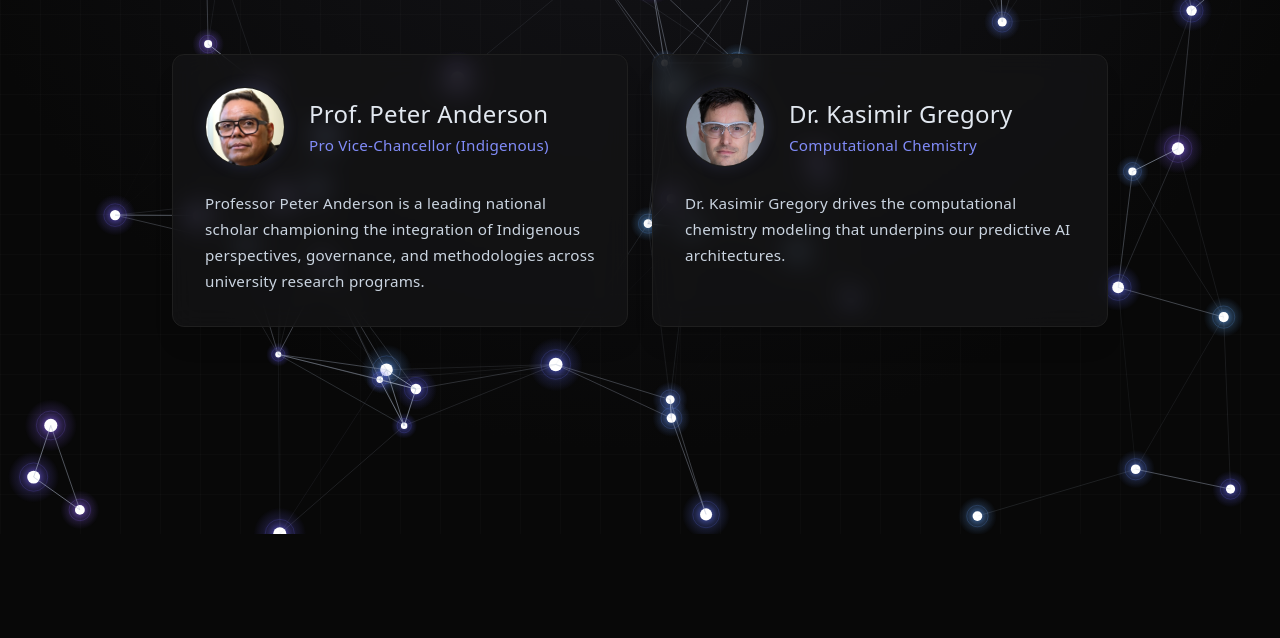
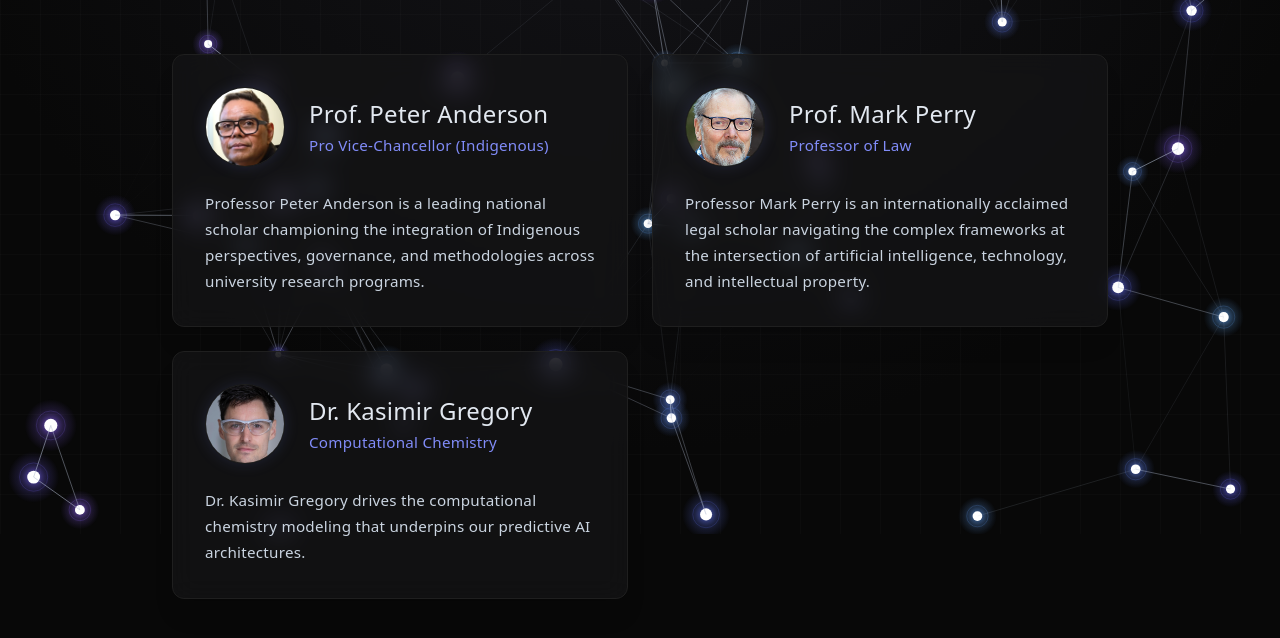
Before and after one commit to notrakrima/Ansatzero, a website: page affiliates.html in a window 1280 px wide. Shown: the part 266-904 px from the top of the page. Before the commit the page ends 860 px from the top, so only its background shows below. Drawn offline with nearby package versions, Linux system fonts and the light colour scheme.

Commit message:
Update homepage text

```diff
--- a/affiliates.html
+++ b/affiliates.html
@@ -105,7 +105,7 @@
             <div class="grid grid-cols-1 md:grid-cols-2 gap-6 mt-4">
 
                 <!-- Affiliate 1 Card -->
-                <div class="bg-isai-bento border border-isai-border rounded-xl p-8 shadow-xl backdrop-blur-md hover:border-isai-accent hover:-translate-y-1 hover:shadow-[0_0_30px_rgba(129,140,248,0.1)] transition-all duration-300">
+                <a href="https://www.une.edu.au/info-for/indigenous-matters/oorala/whats-on/frank-archibald-memorial-lecture-series/2022-prof.-peter-anderson" target="_blank" rel="noopener noreferrer" class="block bg-isai-bento border border-isai-border rounded-xl p-8 shadow-xl backdrop-blur-md hover:border-isai-accent hover:-translate-y-1 hover:shadow-[0_0_30px_rgba(129,140,248,0.1)] transition-all duration-300">
                     <div class="flex items-center gap-6 mb-6">
                         <!-- Image targeting the new images folder -->
                         <img src="images/peter-anderson.jpg" alt="Prof. Peter Anderson" class="w-20 h-20 rounded-full border border-isai-border shadow-[0_0_15px_rgba(129,140,248,0.15)] object-cover">
@@ -118,10 +118,26 @@
                     <div class="space-y-4">
                         <p class="text-[0.95rem] leading-[1.7]">Professor Peter Anderson is a leading national scholar championing the integration of Indigenous perspectives, governance, and methodologies across university research programs.</p>
                     </div>
-                </div>
+                </a>
 
                 <!-- Affiliate 2 Card -->
-                <div class="bg-isai-bento border border-isai-border rounded-xl p-8 shadow-xl backdrop-blur-md hover:border-isai-accent hover:-translate-y-1 hover:shadow-[0_0_30px_rgba(129,140,248,0.1)] transition-all duration-300">
+                <a href="https://www.une.edu.au/staff-profiles/law/Professor-Mark-Perry" target="_blank" rel="noopener noreferrer" class="block bg-isai-bento border border-isai-border rounded-xl p-8 shadow-xl backdrop-blur-md hover:border-isai-accent hover:-translate-y-1 hover:shadow-[0_0_30px_rgba(129,140,248,0.1)] transition-all duration-300">
+                    <div class="flex items-center gap-6 mb-6">
+                        <!-- Image targeting the new images folder -->
+                        <img src="images/mark-perry.png" alt="Prof. Mark Perry" class="w-20 h-20 rounded-full border border-isai-border shadow-[0_0_15px_rgba(129,140,248,0.15)] object-cover">
+
+                        <div>
+                           <h3 class="text-2xl text-isai-heading font-medium mb-1">Prof. Mark Perry</h3>
+                            <span class="block text-[0.95rem] text-isai-accent">Professor of Law </span>
+                        </div>
+                    </div>
+                    <div class="space-y-4">
+                        <p class="text-[0.95rem] leading-[1.7]">Professor Mark Perry is an internationally acclaimed legal scholar navigating the complex frameworks at the intersection of artificial intelligence, technology, and intellectual property.</p>
+                    </div>
+                </a>
+
+                <!-- Affiliate 3 Card -->
+                <a href="https://www.une.edu.au/staff-profiles/science-and-technology/kasimir-gregory" target="_blank" rel="noopener noreferrer" class="block bg-isai-bento border border-isai-border rounded-xl p-8 shadow-xl backdrop-blur-md hover:border-isai-accent hover:-translate-y-1 hover:shadow-[0_0_30px_rgba(129,140,248,0.1)] transition-all duration-300">
                     <div class="flex items-center gap-6 mb-6">
                         <!-- Image targeting the new images folder -->
                         <img src="images/kasimir-gregory.jpg" alt="Dr. Kasimir Gregory" class="w-20 h-20 rounded-full border border-isai-border shadow-[0_0_15px_rgba(129,140,248,0.15)] object-cover">
@@ -134,7 +150,7 @@
                     <div class="space-y-4">
                         <p class="text-[0.95rem] leading-[1.7]">Dr. Kasimir Gregory drives the computational chemistry modeling that underpins our predictive AI architectures.</p>
                     </div>
-                </div>
+                </a>
 
             </div>
         </section>
```
Also changed, not shown: images/mark-perry.png (added), 1 other file.
